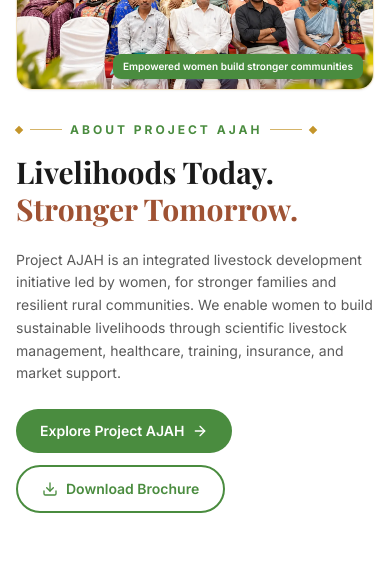
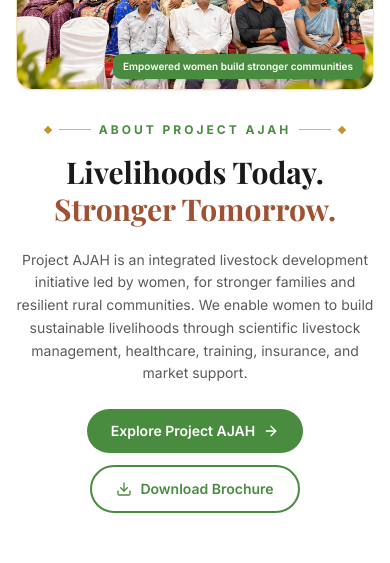
Before and after one commit to manikstu-tech/manikstu-tech, a Next.js app in the folder frontend/: page /en in a window 390 px wide. Shown: the part 4460-5023 px from the top of the page. Built offline with nearby package versions, Linux system fonts and the light colour scheme; no server answers; a web font is replaced by a local one.

Commit message:
Center About Project AJAH content on mobile
Co-Authored-By: Claude Opus 5 <noreply@anthropic.com>

```diff
--- a/frontend/src/app/[locale]/page.tsx
+++ b/frontend/src/app/[locale]/page.tsx
@@ -766,9 +766,9 @@ export default async function HomePage({ params }: { params: Promise<{ locale: s
               </div>
 
               {/* Content */}
-              <div>
+              <div className="text-center sm:text-left">
                 {/* Ornamental pill heading */}
-                <div className="flex items-center gap-2">
+                <div className="flex items-center justify-center gap-2 sm:justify-start">
                   <span aria-hidden className="h-1.5 w-1.5 rotate-45 bg-manikstu-gold" />
                   <span aria-hidden className="h-px w-8 bg-manikstu-gold/70" />
                   <p className="text-xs font-bold uppercase tracking-[0.25em] text-manikstu-green sm:text-sm">
@@ -784,14 +784,14 @@ export default async function HomePage({ params }: { params: Promise<{ locale: s
                   <span className="text-[#9F5233]">Stronger Tomorrow.</span>
                 </h2>
 
-                <p className="mt-5 max-w-xl text-sm leading-relaxed text-grey sm:text-base">
+                <p className="mx-auto mt-5 max-w-xl text-sm leading-relaxed text-grey sm:mx-0 sm:text-base">
                   Project AJAH is an integrated livestock development initiative led by
                   women, for stronger families and resilient rural communities. We enable
                   women to build sustainable livelihoods through scientific livestock
                   management, healthcare, training, insurance, and market support.
                 </p>
 
-                <div className="mt-6 flex flex-wrap items-center gap-3">
+                <div className="mt-6 flex flex-wrap items-center justify-center gap-3 sm:justify-start">
                   <Link
                     href="/collaborate/ajah"
                     className="inline-flex items-center gap-2 rounded-full bg-manikstu-green px-6 py-3 text-sm font-semibold text-white shadow-xs transition-colors hover:bg-manikstu-leaf"
```
